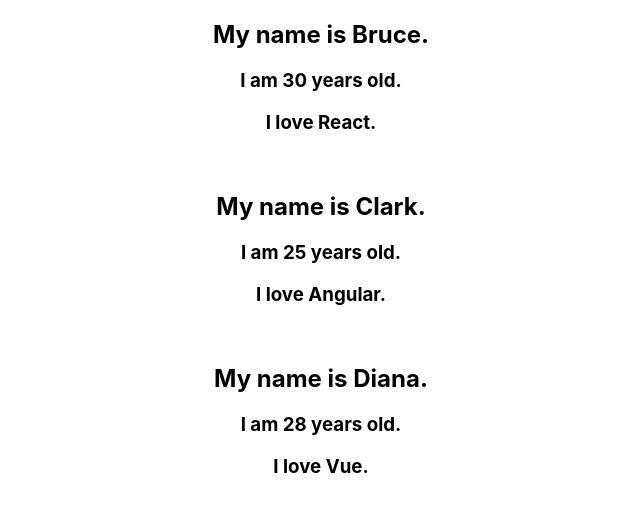
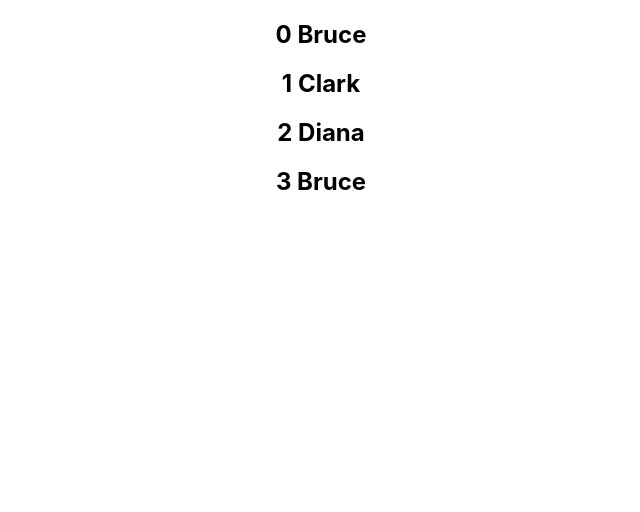
Before and after one commit to DanielBrito/react-js-studies, a React (Create React App) app in the folder hello-world/: page / in a window 1280 px wide. Shown: the top 512 px of the page, without its empty margins (319-959 px from the left). Built offline with nearby package versions, Linux system fonts and the light colour scheme.

Commit message:
Index as Key

```diff
--- a/hello-world/src/components/NameList.js
+++ b/hello-world/src/components/NameList.js
@@ -2,6 +2,8 @@
 import Person from './Person'
 
 function NameList() {
+
+    const names = ['Bruce', 'Clark', 'Diana', 'Bruce']
 
     const persons = [
         {
@@ -24,9 +26,11 @@
         }
     ]
 
-    const personList = persons.map(person => <Person person={person}/>)
+    // const personList = persons.map(person => <Person key={person.id} person={person}/>)
 
-    return (<div>{personList}</div>)
+    const nameList = names.map((name, index) => <h2 key={index}>{index} {name}</h2>)
+
+    return (<div>{nameList}</div>)
 }
 
 export default NameList
```
